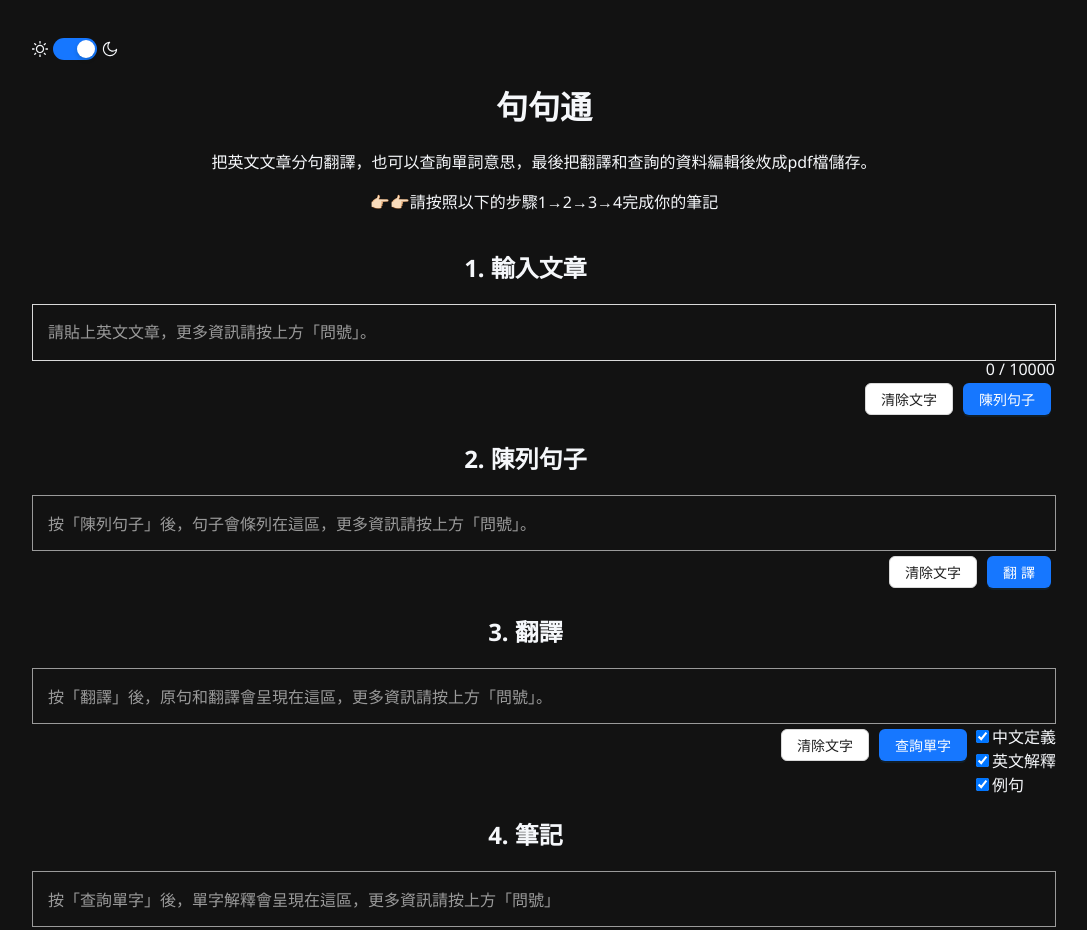
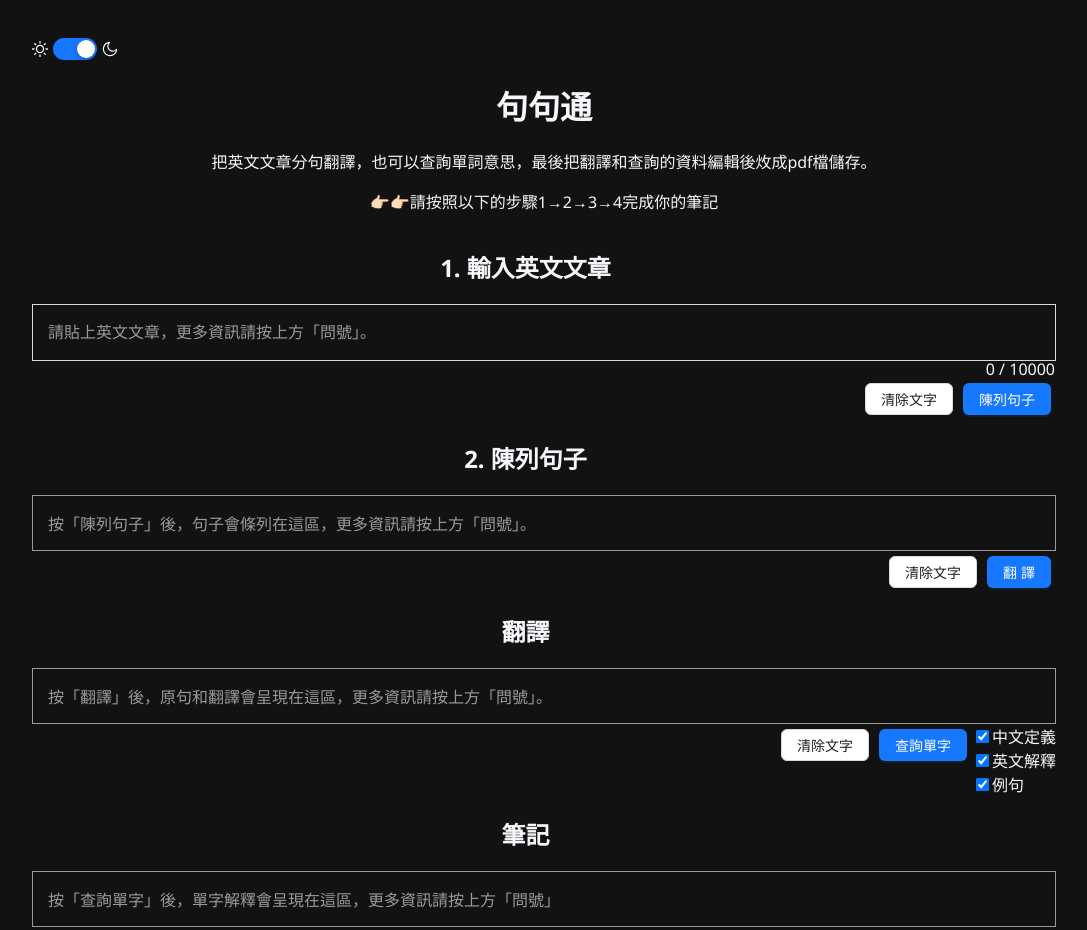
Before and after one commit to LisaMandarin/LearnEnglish, a React (Vite) app: page / in a window 1280 px wide. Shown: the top 930 px of the page, without its empty margins (96-1183 px from the left). Built offline with nearby package versions, Linux system fonts and the light colour scheme; some icons are missing.

Commit message:
sectionHead done

```diff
--- a/src/components/ArticleSection.jsx
+++ b/src/components/ArticleSection.jsx
@@ -1,13 +1,11 @@
-import { Icon } from "@iconify/react";
 import { Button, Input, Popconfirm } from "antd";
-import HintJSON from "../data/hint.json";
 import { useContext, useState } from "react";
 import { AppContext } from "../AppContext";
+import { SectionHead } from "./SectionHead";
 
 export function ArticleSection() {
   const { article, setArticle, setSentences, darkMode } =
     useContext(AppContext);
-  const [showHint, setShowHint] = useState(false);
   const { TextArea } = Input;
 
   const clearArticle = () => {
@@ -31,22 +29,10 @@ export function ArticleSection() {
 
   return (
     <section id="article-section">
-      <div>
-        <h2>1. 輸入文章</h2>
-        <Icon
-          className="icon-questionMark"
-          icon="heroicons-outline:question-mark-circle"
-          style={{ color: "#5fa0ff", fontSize: "2rem", marginLeft: "5px" }}
-          onClick={() => setShowHint((current) => !current)}
+      <SectionHead
+        sectionTitle="1. 輸入英文文章"
+        hintName="article"
         />
-      </div>
-
-      <ul className={`hint-div ${showHint ? 'expand' : ''}`}>
-        {HintJSON["article"].map((hint, index) => (
-          <li key={index}>{hint}</li>
-        ))}
-      </ul>
-
       <TextArea
         className={darkMode ? "dark-mode" : ""}
         showCount
--- a/src/components/NotesSection.jsx
+++ b/src/components/NotesSection.jsx
@@ -1,10 +1,9 @@
-import { Icon } from "@iconify/react";
 import { Button, Input, Popconfirm } from "antd";
 import { DownloadOutlined } from "@ant-design/icons";
-import HintJSON from "../data/hint.json";
 import { useContext, useState } from "react";
 import { GeneratePDF } from "./GeneratePDF";
 import { AppContext } from "../AppContext";
+import { SectionHead } from "./SectionHead";
 
 export function NotesSection() {
   const { sentences,
@@ -16,7 +15,6 @@ export function NotesSection() {
           darkMode
            } =
     useContext(AppContext);
-  const [showHint, setShowHint] = useState(false);
   const { TextArea } = Input;
 
   // clear all notes containers
@@ -93,21 +91,10 @@ export function NotesSection() {
   </div>
   return (
     <section id="notes-section">
-      <div>
-        <h2>4. 筆記</h2>
-        <Icon
-          className="icon-questionMark"
-          icon="heroicons-outline:question-mark-circle"
-          style={{ color: "#5fa0ff", fontSize: "2rem", marginLeft: "5px" }}
-          onClick={() => setShowHint((current) => !current)}
-        />
-      </div>
-        <ul className={`hint-div ${ showHint ? "expand" : ""}`}>
-          {HintJSON["notes"].map((hint, index) => (
-            <li key={index}>{hint}</li>
-          ))}
-        </ul>
-
+      <SectionHead
+        sectionTitle="筆記"
+        hintName="notes"
+      />
         {notesLoading ? (
           <div style={{padding: "15px", border: "1px solid #9a9a9a"}}>Loading...</div>
         ) : notes && notes.length > 0 ? (
--- /dev/null
+++ b/src/components/SectionHead.jsx
@@ -0,0 +1,26 @@
+import { Icon } from "@iconify/react";
+import HintJSON from "../data/hint.json";
+import { useState } from "react";
+
+export function SectionHead({sectionTitle, hintName,}) {
+    const [ showHint, setShowHint ] = useState(false)
+    return (
+        <>
+            <div>
+                <h2>{sectionTitle}</h2>
+                <Icon
+                className="icon-questionMark"
+                icon="heroicons-outline:question-mark-circle"
+                style={{ color: "#5fa0ff", fontSize: "2rem", marginLeft: "5px" }}
+                onClick={() => setShowHint((current) => !current)}
+                />
+            </div>
+
+            <ul className={`hint-div ${showHint ? 'expand' : ''}`}>
+                {HintJSON[hintName].map((hint, index) => (
+                    <li key=  {index}>{hint}</li>
+                    ))}
+            </ul>
+        </>
+    )
+}
--- a/src/components/SentencesSection.jsx
+++ b/src/components/SentencesSection.jsx
@@ -1,9 +1,8 @@
-import { Icon } from "@iconify/react";
 import { Button, Input, Popconfirm } from "antd";
-import HintJSON from "../data/hint.json";
 import { microsoftTranslator } from "./APIs/microsoft-translator";
 import { useContext, useState } from "react";
 import { AppContext } from "../AppContext";
+import { SectionHead } from "./SectionHead";
 
 export function SentencesSection() {
   const {
@@ -14,7 +13,6 @@ export function SentencesSection() {
     setTranslationError,
     setTranslation,
   } = useContext(AppContext);
-  const [showHint, setShowHint] = useState(false);
   const { TextArea } = Input;
 
   const maxCount = 5000
@@ -44,20 +42,10 @@ export function SentencesSection() {
 
   return (
     <section id="sentences-section">
-      <div>
-        <h2>2. 陳列句子</h2>
-        <Icon
-          className="icon-questionMark"
-          icon="heroicons-outline:question-mark-circle"
-          style={{ color: "#5fa0ff", fontSize: "2rem", marginLeft: "5px" }}
-          onClick={() => setShowHint((current) => !current)}
-        />
-      </div>
-      <ul className={`hint-div ${ showHint ? 'expand' : ''}`}>
-        {HintJSON["sentences"].map((hint, index) => (
-          <li key={index}>{hint}</li>
-        ))}
-      </ul>
+      <SectionHead
+        sectionTitle="2. 陳列句子"
+        hintName="sentences"
+      />
       { sentences.length === 0 ? (
         <div
           style={{
--- a/src/components/TranslationSection.jsx
+++ b/src/components/TranslationSection.jsx
@@ -1,9 +1,8 @@
-import { Icon } from "@iconify/react";
 import { Button, Popconfirm } from "antd";
-import HintJSON from "../data/hint.json";
 import { openAIResult } from "./APIs/openai";
 import { useContext, useEffect, useState } from "react";
 import { AppContext } from "../AppContext";
+import { SectionHead } from "./SectionHead";
 
 export function TranslationSection() {
   const {
@@ -18,7 +17,6 @@ export function TranslationSection() {
     setNotes,
     darkMode
   } = useContext(AppContext);
-  const [showHint, setShowHint] = useState(false);
   const [chinese, setChinese] = useState(true);
   const [english, setEnglish] = useState(true);
   const [example, setExample] = useState(true);
@@ -106,22 +104,10 @@ useEffect(() => {
 
   return (
     <section id="translation-section">
-      <div>
-        <h2>3. 翻譯</h2>
-        <Icon
-          className="icon-questionMark"
-          icon="heroicons-outline:question-mark-circle"
-          style={{ color: "#5fa0ff", fontSize: "2rem", marginLeft: "5px" }}
-          onClick={() => setShowHint((current) => !current)}
-        />
-      </div>
-
-      <ul className={`hint-div ${ showHint ? "expand" : ""}`}>
-        {HintJSON["translation"].map((hint, index) => (
-          <li key={index}>{hint}</li>
-        ))}
-      </ul>
-
+      <SectionHead
+        sectionTitle="翻譯"
+        hintName="translation"
+      />
       {translation.length === 0 && translationLoading ? (
           <div
             style={{border: "1px solid #9a9a9a", padding: "15px"}}>
```
